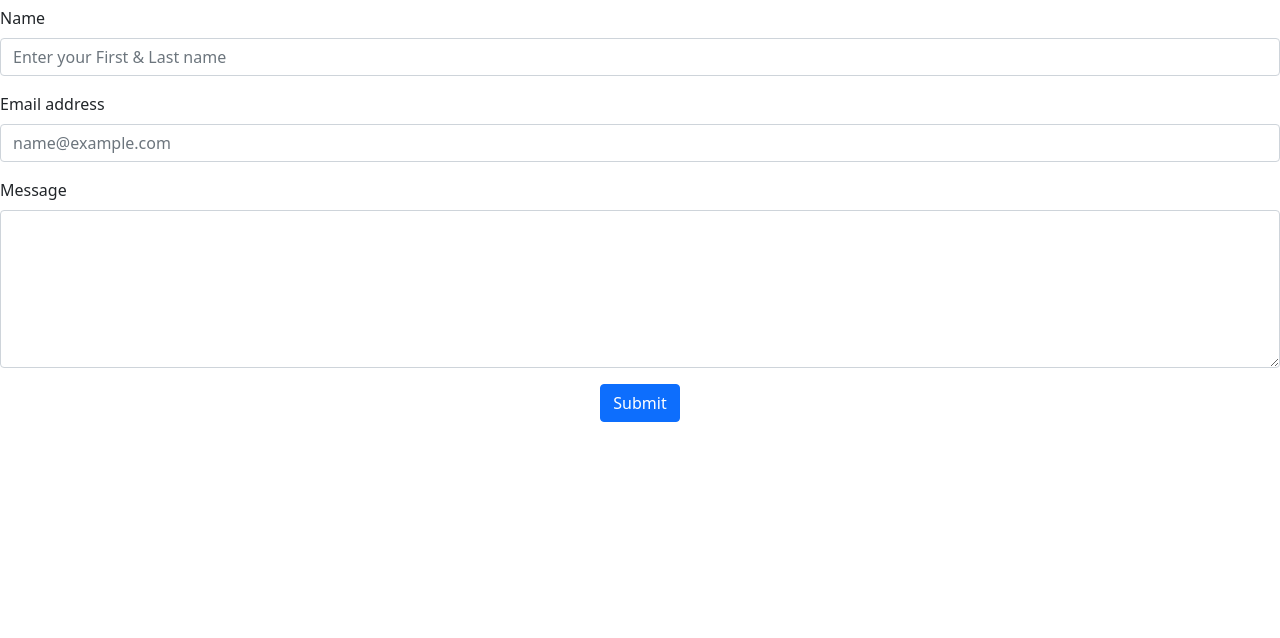
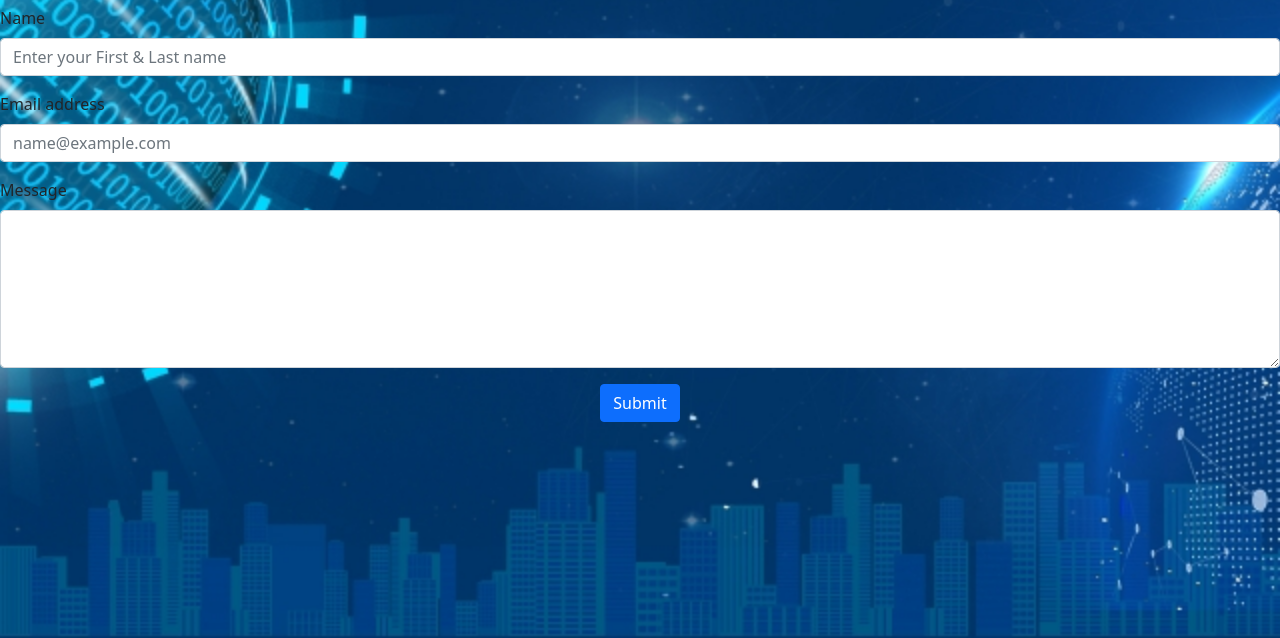
Before and after one commit to pfdemarco/Week2HW, a plain HTML site: page contact.html in a window 1280 px wide. Shown: the part 162-800 px from the top of the page. Drawn offline with nearby package versions, Linux system fonts and the light colour scheme.

```diff
--- a/css/styleN.css
+++ b/css/styleN.css
@@ -1,9 +1,5 @@
-.nav {
-	background-color: aquamarine;
-}
-
-#pix {
-	background-image: url('/Assets/Images/PFDBgnd.jpg');
+body {
+	background-image: url('../Assets/Images/PFDBgnd.jpg');
 	background-repeat: no-repeat;
 	background-attachment: fixed;
 	background-size: cover;
```
